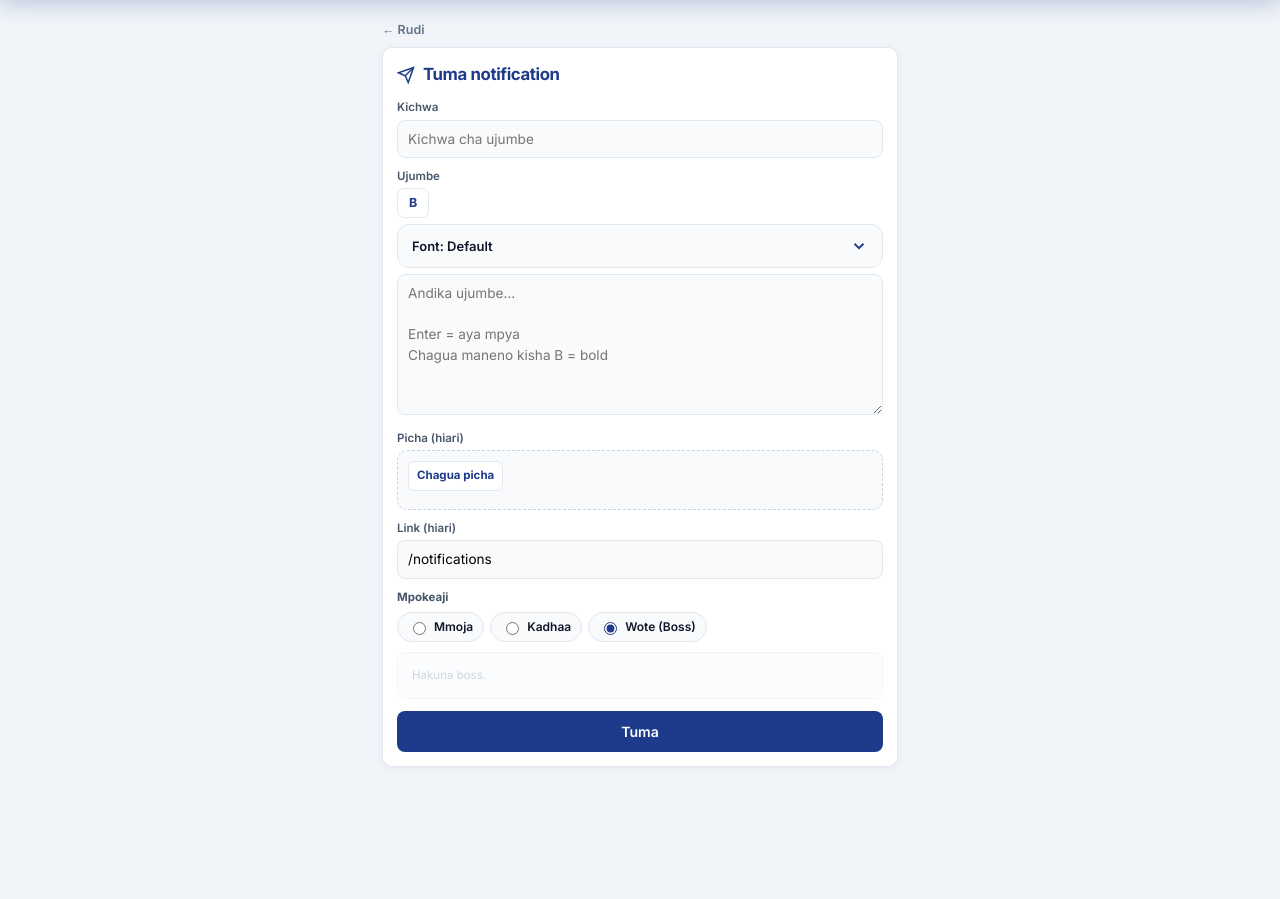
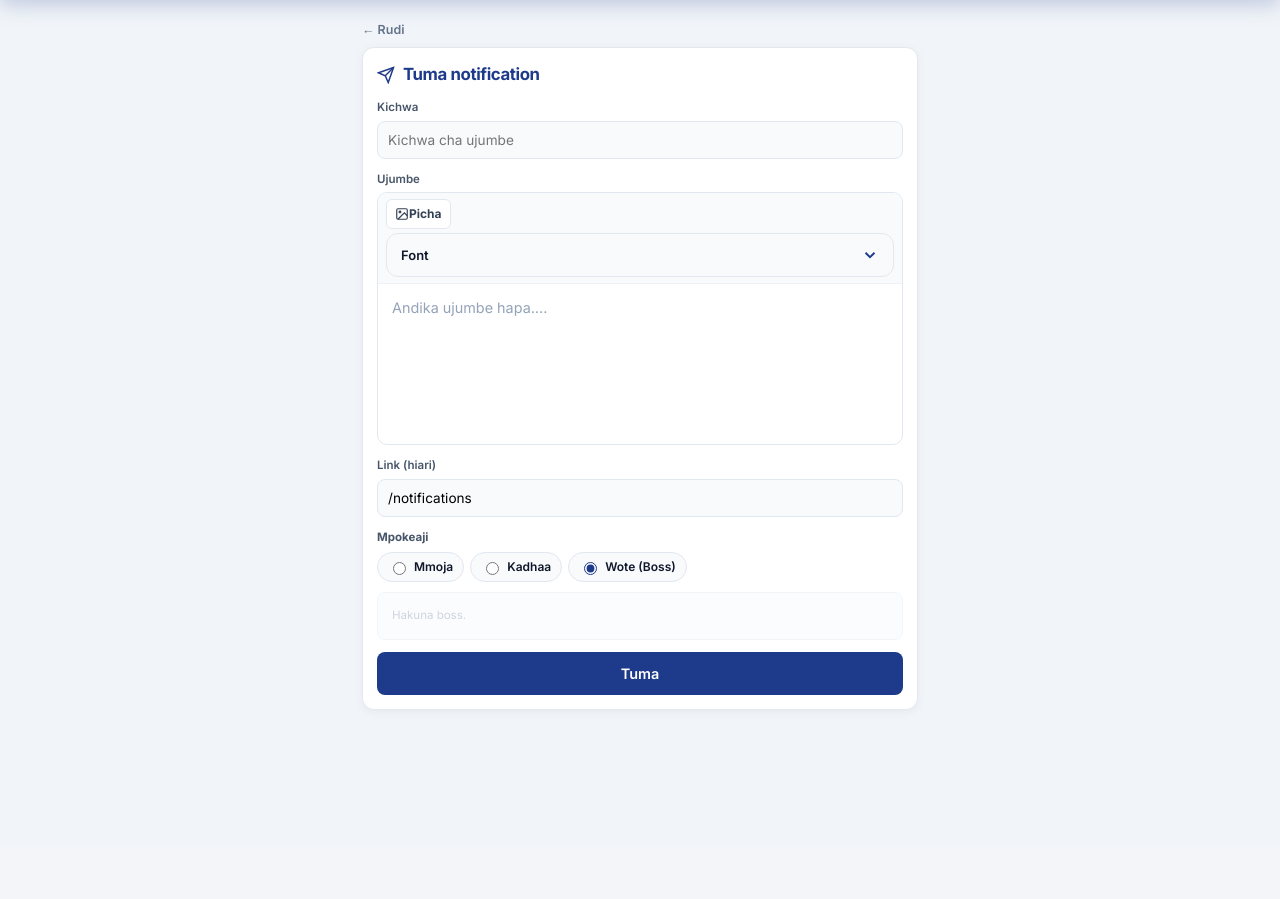
Before and after one commit to salimuhasani/nekeza, a Flask app: page /notifications/send in a window 1280 px wide. Shown: the part 65-964 px from the top of the page. After the commit the page ends 775 px from the top, so only its background shows below. Run offline with Flask 3, Linux system fonts and the light colour scheme; the visitor is signed in with stand-in values (Sample User, id 1); data comes from the database, SQL or seed files in the repository; data that the repository does not hold is empty; some libraries are stand-ins or nearby versions.

Commit message:
Update notifications_send.html

```diff
--- a/templates/notifications_send.html
+++ b/templates/notifications_send.html
@@ -2,52 +2,111 @@
 {% block title %}Tuma Notification · {{ app_name }}{% endblock %}
 {% block content %}
 <style>
-.ns-wrap { max-width: 520px; margin: 0 auto; padding: 0 2px 20px; }
+.ns-wrap { max-width: 560px; margin: 0 auto; padding: 0 2px 24px; }
 .ns-back {
   display: inline-flex; align-items: center; gap: 4px;
   font-size: 0.78rem; font-weight: 600; color: #64748b; text-decoration: none; margin-bottom: 8px;
 }
 .ns-back:hover { color: #1e3a8a; }
 .ns-card {
-  background: #fff; border: 1px solid #e2e8f0; border-radius: 10px;
-  padding: 14px; box-shadow: 0 2px 8px rgba(15,23,42,.05);
+  background: #fff; border: 1px solid #e2e8f0; border-radius: 12px;
+  padding: 14px; box-shadow: 0 2px 10px rgba(15,23,42,.05);
 }
 .ns-card h1 {
   margin: 0 0 12px; font-size: 1.05rem; font-weight: 700; color: #1e3a8a;
   display: flex; align-items: center; gap: 8px;
 }
 .ns-card h1 svg { width: 18px; height: 18px; }
-.field { margin-bottom: 10px; }
-.field label {
-  display: block; font-size: 0.72rem; font-weight: 600; color: #475569; margin-bottom: 3px;
+
+.field { margin-bottom: 12px; }
+.field > label {
+  display: block; font-size: 0.72rem; font-weight: 600; color: #475569; margin-bottom: 4px;
 }
 .field input[type="text"],
-.field input:not([type]),
-.field select,
-.field textarea {
+.field input:not([type="file"]):not([type="radio"]):not([type="checkbox"]),
+.field select {
   width: 100%; padding: 8px 10px; border: 1.5px solid #e2e8f0; border-radius: 8px;
-  font-size: 0.85rem; font-family: inherit; background: #f8fafc; outline: none; line-height: 1.5;
+  font-size: 0.85rem; background: #f8fafc; outline: none;
 }
-.field textarea { min-height: 110px; resize: vertical; white-space: pre-wrap; }
-.field input:focus, .field select:focus, .field textarea:focus {
-  border-color: #3b82f6; background: #fff;
+.field input:focus, .field select:focus { border-color: #3b82f6; background: #fff; }
+
+/* Editor */
+.editor-shell {
+  border: 1.5px solid #e2e8f0; border-radius: 10px; background: #fff; overflow: hidden;
+}
+.editor-bar {
+  display: flex; flex-wrap: wrap; gap: 4px; align-items: center;
+  padding: 6px 8px; border-bottom: 1px solid #eef2f7; background: #f8fafc;
+}
+.eb-btn {
+  display: inline-flex; align-items: center; justify-content: center;
+  height: 30px; min-width: 30px; padding: 0 8px;
+  border: 1px solid #e2e8f0; border-radius: 6px; background: #fff;
+  font-size: 0.75rem; font-weight: 700; color: #334155; cursor: pointer;
+}
+.eb-btn:hover { background: #eff6ff; border-color: #93c5fd; color: #1e3a8a; }
+.eb-btn svg { width: 14px; height: 14px; }
+.eb-select {
+  height: 30px; border: 1px solid #e2e8f0; border-radius: 6px;
+  font-size: 0.72rem; font-weight: 600; padding: 0 6px; background: #fff; color: #334155;
 }
 
-.toolbar {
-  display: flex; flex-wrap: wrap; gap: 6px; margin-bottom: 6px; align-items: center;
+.editor {
+  min-height: 160px; max-height: 360px; overflow-y: auto;
+  padding: 12px 14px; font-size: 0.9rem; line-height: 1.6; color: #0f172a;
+  outline: none; word-break: break-word;
 }
-.tb-btn {
+.editor:empty:before {
+  content: attr(data-placeholder); color: #94a3b8; pointer-events: none;
+}
+.editor img {
+  max-width: 100%; height: auto; border-radius: 6px; margin: 8px 0;
+  display: block; cursor: pointer;
+}
+.editor p { margin: 0 0 0.6em; }
+.editor strong, .editor b { font-weight: 800; }
+
+/* Floating toolbar on selection */
+.float-tb {
+  position: absolute; z-index: 5000;
+  display: none; align-items: center; gap: 2px;
+  padding: 4px; background: #0f172a; border-radius: 10px;
+  box-shadow: 0 8px 24px rgba(15,23,42,.28);
+}
+.float-tb.show { display: flex; }
+.float-tb button, .float-tb label {
   display: inline-flex; align-items: center; justify-content: center;
-  min-width: 32px; height: 30px; padding: 0 8px;
-  border: 1.5px solid #e2e8f0; border-radius: 7px;
-  background: #fff; font-size: 0.78rem; font-weight: 700; cursor: pointer; color: #1e3a8a;
+  width: 32px; height: 30px; border: 0; border-radius: 7px;
+  background: transparent; color: #fff; cursor: pointer; font-weight: 800; font-size: 13px;
 }
-.tb-btn:hover { background: #eff6ff; border-color: #93c5fd; }
-.tb-btn.active { background: #1e3a8a; color: #fff; border-color: #1e3a8a; }
-.tb-select {
-  height: 30px; padding: 0 8px; border: 1.5px solid #e2e8f0; border-radius: 7px;
-  font-size: 0.75rem; font-weight: 600; background: #fff; color: #334155;
+.float-tb button:hover, .float-tb label:hover { background: rgba(255,255,255,.15); }
+.float-tb input[type="color"] {
+  width: 22px; height: 22px; border: 0; padding: 0; background: none; cursor: pointer;
 }
+.float-tb .sep { width: 1px; height: 18px; background: rgba(255,255,255,.2); margin: 0 2px; }
+
+/* Crop modal */
+.crop-modal {
+  display: none; position: fixed; inset: 0; z-index: 6000;
+  background: rgba(15,23,42,.7); align-items: center; justify-content: center; padding: 16px;
+}
+.crop-modal.open { display: flex; }
+.crop-panel {
+  background: #fff; border-radius: 12px; width: min(480px, 100%);
+  padding: 12px; box-shadow: 0 20px 50px rgba(0,0,0,.3);
+}
+.crop-panel h3 { margin: 0 0 8px; font-size: 0.95rem; color: #1e3a8a; }
+.crop-stage { max-height: 300px; background: #0f172a; border-radius: 8px; overflow: hidden; }
+.crop-stage img { max-width: 100%; display: block; }
+.crop-controls { display: flex; flex-wrap: wrap; gap: 8px; margin-top: 10px; align-items: center; }
+.crop-controls label { font-size: 0.72rem; font-weight: 600; color: #64748b; }
+.crop-controls input[type=range] { flex: 1; min-width: 80px; }
+.crop-actions { display: flex; gap: 8px; margin-top: 10px; justify-content: flex-end; }
+.crop-actions button {
+  padding: 7px 14px; border-radius: 8px; font-size: 0.8rem; font-weight: 600; cursor: pointer; border: 0;
+}
+.crop-actions .cancel { background: #f1f5f9; color: #334155; }
+.crop-actions .ok { background: #1e3a8a; color: #fff; }
 
 .mode-label { font-weight: 700; font-size: 0.72rem; color: #475569; display: block; margin-bottom: 6px; }
 .mode-row { display: flex; gap: 6px; flex-wrap: wrap; margin-bottom: 10px; }
@@ -58,7 +117,7 @@
 }
 .mode-row input { accent-color: #1e3a8a; }
 .targets {
-  max-height: 160px; overflow: auto; border: 1px solid #e2e8f0; border-radius: 8px;
+  max-height: 150px; overflow: auto; border: 1px solid #e2e8f0; border-radius: 8px;
   padding: 6px; margin-bottom: 12px; background: #f8fafc;
 }
 .targets label {
@@ -69,39 +128,12 @@
 .targets.disabled { opacity: .45; pointer-events: none; }
 .targets .muted { color: #94a3b8; font-size: 0.72rem; }
 
-/* Image crop UI */
-.img-box {
-  border: 1.5px dashed #cbd5e1; border-radius: 10px; padding: 10px;
-  background: #f8fafc; margin-bottom: 10px;
-}
-.img-actions { display: flex; flex-wrap: wrap; gap: 6px; margin-bottom: 8px; }
-.img-actions .tb-btn { font-size: 0.72rem; }
-.crop-area {
-  display: none; max-height: 280px; overflow: hidden; background: #0f172a;
-  border-radius: 8px; margin-bottom: 8px;
-}
-.crop-area.active { display: block; }
-.crop-area img { display: block; max-width: 100%; }
-.preview-row {
-  display: none; align-items: center; gap: 10px; margin-top: 8px;
-}
-.preview-row.show { display: flex; }
-.preview-row img {
-  width: 72px; height: 72px; object-fit: cover; border-radius: 8px; border: 1px solid #e2e8f0;
-}
-.preview-row .meta { font-size: 0.72rem; color: #64748b; }
-.range-row {
-  display: none; gap: 8px; align-items: center; margin-top: 8px; flex-wrap: wrap;
-}
-.range-row.show { display: flex; }
-.range-row label { font-size: 0.7rem; font-weight: 600; color: #64748b; margin: 0; }
-.range-row input[type=range] { flex: 1; min-width: 100px; }
-
 .btn-submit {
-  width: 100%; padding: 10px; border: none; border-radius: 8px;
-  font-size: 0.88rem; font-weight: 600; background: #1e3a8a; color: #fff; cursor: pointer;
+  width: 100%; padding: 11px; border: none; border-radius: 8px;
+  font-size: 0.9rem; font-weight: 600; background: #1e3a8a; color: #fff; cursor: pointer;
 }
 .btn-submit:hover { background: #1e40af; }
+.hint-mini { font-size: 0.7rem; color: #94a3b8; margin: 4px 0 0; }
 </style>
 
 <div class="ns-wrap">
@@ -120,48 +152,26 @@
 
       <div class="field">
         <label>Ujumbe</label>
-        <div class="toolbar">
-          <button type="button" class="tb-btn" id="btnBold" title="Bold">B</button>
-          <select class="tb-select" id="fontSelect" name="style_font">
-            <option value="default">Font: Default</option>
-            <option value="serif">Serif</option>
-            <option value="georgia">Georgia</option>
-            <option value="mono">Mono</option>
-            <option value="roboto">Roboto</option>
-            <option value="cursive">Cursive</option>
+        <div class="editor-shell">
+          <div class="editor-bar">
+            <button type="button" class="eb-btn" id="btnInsertImg" title="Ingiza picha">
+              <svg viewBox="0 0 24 24" fill="none" stroke="currentColor" stroke-width="2"><rect x="3" y="3" width="18" height="18" rx="2"/><circle cx="8.5" cy="8.5" r="1.5"/><path d="M21 15l-5-5L5 21"/></svg>
+              Picha
+            </button>
+            <select class="eb-select" id="fontSelect" title="Font ya default">
+              <option value="">Font</option>
+              <option value="Inter, system-ui, sans-serif">Default</option>
+              <option value="Georgia, serif">Georgia</option>
+              <option value="Times New Roman, serif">Times</option>
+              <option value="ui-monospace, Consolas, monospace">Mono</option>
+              <option value="Roboto, Inter, sans-serif">Roboto</option>
             </select>
           </div>
-        <textarea name="body" id="bodyInput" required maxlength="2000" rows="6" placeholder="Andika ujumbe...&#10;&#10;Enter = aya mpya&#10;Chagua maneno kisha B = bold"></textarea>
+          <div class="editor" id="editor" contenteditable="true" data-placeholder="Andika ujumbe hapa…."></div>
         </div>
-
-      <div class="field">
-        <label>Picha (hiari)</label>
-        <div class="img-box">
-          <div class="img-actions">
-            <button type="button" class="tb-btn" id="btnPickImg">Chagua picha</button>
-            <button type="button" class="tb-btn" id="btnCrop" style="display:none">Crop</button>
-            <button type="button" class="tb-btn" id="btnClearImg" style="display:none">Ondoa</button>
-          </div>
-          <input type="file" id="imgFile" accept="image/*" style="display:none">
-          <input type="file" name="image" id="imgFinal" accept="image/*" style="display:none">
-          <div class="crop-area" id="cropArea">
-            <img id="cropImg" alt="">
-          </div>
-          <div class="range-row" id="sizeRow">
-            <label>Ukubwa</label>
-            <input type="range" id="sizeRange" min="40" max="100" value="85">
-            <span id="sizeLabel" style="font-size:0.7rem;font-weight:600;color:#64748b">85%</span>
-          </div>
-          <div class="range-row" id="qualityRow">
-            <label>Quality</label>
-            <input type="range" id="qualityRange" min="40" max="92" value="72">
-            <span id="qualityLabel" style="font-size:0.7rem;font-weight:600;color:#64748b">72</span>
-          </div>
-          <div class="preview-row" id="previewRow">
-            <img id="previewImg" alt="">
-            <div class="meta" id="previewMeta"></div>
-          </div>
-        </div>
+        <input type="hidden" name="body" id="bodyHidden">
+        <input type="hidden" name="style_font" id="styleFont" value="default">
+        <p class="hint-mini"></p>
       </div>
 
       <div class="field">
@@ -191,17 +201,57 @@
     </form>
   </div>
 </div>
+
+<!-- Floating selection toolbar -->
+<div class="float-tb" id="floatTb">
+  <button type="button" id="ftBold" title="Bold"><b>B</b></button>
+  <span class="sep"></span>
+  <label title="Rangi">
+    <input type="color" id="ftColor" value="#1e3a8a">
+  </label>
+  <button type="button" id="ftColorApply" title="Weka rangi">A</button>
+</div>
+
+<!-- Hidden file input + crop modal -->
+<input type="file" id="imgPick" accept="image/*" style="display:none">
+<div class="crop-modal" id="cropModal">
+  <div class="crop-panel">
+    <h3>Crop &amp; punguza picha</h3>
+    <div class="crop-stage"><img id="cropImg" alt=""></div>
+    <div class="crop-controls">
+      <label>Ukubwa</label>
+      <input type="range" id="sizeRange" min="30" max="100" value="80">
+      <span id="sizeLbl" style="font-size:0.72rem;font-weight:600;width:36px">80%</span>
+    </div>
+    <div class="crop-controls">
+      <label>Quality</label>
+      <input type="range" id="qRange" min="40" max="92" value="75">
+      <span id="qLbl" style="font-size:0.72rem;font-weight:600;width:28px">75</span>
+    </div>
+    <div class="crop-actions">
+      <button type="button" class="cancel" id="cropCancel">Ghairi</button>
+      <button type="button" class="ok" id="cropOk">Weka kwenye barua</button>
+    </div>
+  </div>
+</div>
 {% endblock %}
+
 {% block scripts %}
+<link rel="stylesheet" href="https://cdn.jsdelivr.net/npm/cropperjs@1.6.2/dist/cropper.min.css">
 <script src="https://cdn.jsdelivr.net/npm/cropperjs@1.6.2/dist/cropper.min.js"></script>
-<link rel="stylesheet" href="https://cdn.jsdelivr.net/npm/cropperjs@1.6.2/dist/cropper.min.css">
 <script>
 (function(){
-  /* recipients */
+  var editor = document.getElementById('editor');
+  var floatTb = document.getElementById('floatTb');
+  var bodyHidden = document.getElementById('bodyHidden');
+  var form = document.getElementById('notifyForm');
+  var savedRange = null;
+
+  /* ---------- recipients ---------- */
   var box = document.getElementById('targetsBox');
   var radios = document.querySelectorAll('input[name=mode]');
   var checks = document.querySelectorAll('.uid');
-  function sync(){
+  function syncMode(){
     var mode = (document.querySelector('input[name=mode]:checked')||{}).value || 'all';
     if (mode === 'all') {
       box.classList.add('disabled');
@@ -217,140 +267,197 @@
       }
     }
   }
-  radios.forEach(function(r){ r.addEventListener('change', sync); });
-  sync();
+  radios.forEach(function(r){ r.addEventListener('change', syncMode); });
+  syncMode();
 
-  /* Bold: wrap selection with ** */
-  var body = document.getElementById('bodyInput');
-  var btnBold = document.getElementById('btnBold');
-  btnBold.addEventListener('click', function(){
-    var start = body.selectionStart, end = body.selectionEnd;
-    var val = body.value;
-    if (start === end) {
-      var insert = '**bold**';
-      body.value = val.slice(0, start) + insert + val.slice(end);
-      body.focus();
-      body.setSelectionRange(start + 2, start + 6);
-    } else {
-      var selected = val.slice(start, end);
-      body.value = val.slice(0, start) + '**' + selected + '**' + val.slice(end);
-      body.focus();
-      body.setSelectionRange(start, end + 4);
+  /* ---------- selection helpers ---------- */
+  function getSel(){ return window.getSelection(); }
+  function saveSelection(){
+    var sel = getSel();
+    if (sel.rangeCount) savedRange = sel.getRangeAt(0).cloneRange();
   }
+  function restoreSelection(){
+    if (!savedRange) return;
+    var sel = getSel();
+    sel.removeAllRanges();
+    sel.addRange(savedRange);
+  }
+  function selectionInsideEditor(){
+    var sel = getSel();
+    if (!sel.rangeCount) return false;
+    var node = sel.anchorNode;
+    if (!node) return false;
+    if (node.nodeType === 3) node = node.parentNode;
+    return editor.contains(node);
+  }
+  function hasTextSelection(){
+    var sel = getSel();
+    return sel && !sel.isCollapsed && selectionInsideEditor() && (sel.toString() || '').length > 0;
+  }
+
+  function positionFloat(){
+    if (!hasTextSelection()) { floatTb.classList.remove('show'); return; }
+    var sel = getSel();
+    var range = sel.getRangeAt(0);
+    var rect = range.getBoundingClientRect();
+    if (!rect || (rect.width === 0 && rect.height === 0)) { floatTb.classList.remove('show'); return; }
+    saveSelection();
+    floatTb.classList.add('show');
+    var tbW = floatTb.offsetWidth || 100;
+    var left = rect.left + window.scrollX + (rect.width / 2) - (tbW / 2);
+    var top = rect.top + window.scrollY - 42;
+    if (top < window.scrollY + 8) top = rect.bottom + window.scrollY + 8;
+    left = Math.max(8, Math.min(left, window.scrollX + window.innerWidth - tbW - 8));
+    floatTb.style.left = left + 'px';
+    floatTb.style.top = top + 'px';
+  }
+
+  function hideFloat(){ floatTb.classList.remove('show'); }
+
+  document.addEventListener('selectionchange', function(){
+    if (hasTextSelection()) positionFloat();
+    else hideFloat();
+  });
+  document.addEventListener('mousedown', function(e){
+    if (floatTb.contains(e.target)) return;
+    // allow click on toolbar
+  });
+  document.addEventListener('scroll', function(){ if (floatTb.classList.contains('show')) positionFloat(); }, true);
+
+  /* Bold on selection only */
+  document.getElementById('ftBold').addEventListener('mousedown', function(e){
+    e.preventDefault();
+    restoreSelection();
+    document.execCommand('bold', false, null);
+    saveSelection();
+    positionFloat();
   });
 
-  /* Font live preview on textarea */
-  var fontSelect = document.getElementById('fontSelect');
-  var fontMap = {
-    default: 'inherit',
-    serif: 'Georgia, Times New Roman, serif',
-    georgia: 'Georgia, serif',
-    mono: 'ui-monospace, Consolas, monospace',
-    roboto: 'Roboto, Inter, system-ui, sans-serif',
-    cursive: 'Segoe Script, Comic Sans MS, cursive'
-  };
-  fontSelect.addEventListener('change', function(){
-    body.style.fontFamily = fontMap[fontSelect.value] || 'inherit';
+  /* Color on selection */
+  document.getElementById('ftColorApply').addEventListener('mousedown', function(e){
+    e.preventDefault();
+    restoreSelection();
+    var c = document.getElementById('ftColor').value;
+    document.execCommand('styleWithCSS', false, true);
+    document.execCommand('foreColor', false, c);
+    saveSelection();
+    positionFloat();
+  });
+  document.getElementById('ftColor').addEventListener('input', function(){
+    if (!hasTextSelection() && savedRange) restoreSelection();
+    if (!selectionInsideEditor()) return;
+    document.execCommand('styleWithCSS', false, true);
+    document.execCommand('foreColor', false, this.value);
   });
 
-  /* Image pick + crop + resize */
-  var btnPick = document.getElementById('btnPickImg');
-  var btnCrop = document.getElementById('btnCrop');
-  var btnClear = document.getElementById('btnClearImg');
-  var imgFile = document.getElementById('imgFile');
-  var imgFinal = document.getElementById('imgFinal');
-  var cropArea = document.getElementById('cropArea');
+  /* Font for whole editor default (selected text uses execCommand fontName) */
+  document.getElementById('fontSelect').addEventListener('change', function(){
+    var f = this.value;
+    if (!f) return;
+    document.getElementById('styleFont').value = 'default';
+    if (hasTextSelection() || savedRange) {
+      restoreSelection();
+      document.execCommand('fontName', false, f);
+    } else {
+      editor.style.fontFamily = f;
+    }
+    editor.focus();
+  });
+
+  /* ---------- Image insert with crop ---------- */
+  var imgPick = document.getElementById('imgPick');
+  var cropModal = document.getElementById('cropModal');
   var cropImg = document.getElementById('cropImg');
-  var sizeRow = document.getElementById('sizeRow');
-  var qualityRow = document.getElementById('qualityRow');
-  var sizeRange = document.getElementById('sizeRange');
-  var qualityRange = document.getElementById('qualityRange');
-  var sizeLabel = document.getElementById('sizeLabel');
-  var qualityLabel = document.getElementById('qualityLabel');
-  var previewRow = document.getElementById('previewRow');
-  var previewImg = document.getElementById('previewImg');
-  var previewMeta = document.getElementById('previewMeta');
   var cropper = null;
   var objectUrl = null;
 
-  btnPick.addEventListener('click', function(){ imgFile.click(); });
-  imgFile.addEventListener('change', function(){
-    var f = imgFile.files && imgFile.files[0];
+  document.getElementById('btnInsertImg').addEventListener('click', function(){
+    saveSelection();
+    imgPick.click();
+  });
+
+  imgPick.addEventListener('change', function(){
+    var f = imgPick.files && imgPick.files[0];
     if (!f) return;
     if (objectUrl) URL.revokeObjectURL(objectUrl);
     objectUrl = URL.createObjectURL(f);
     cropImg.src = objectUrl;
-    cropArea.classList.add('active');
-    btnCrop.style.display = '';
-    btnClear.style.display = '';
-    sizeRow.classList.add('show');
-    qualityRow.classList.add('show');
+    cropModal.classList.add('open');
     if (cropper) { cropper.destroy(); cropper = null; }
+    setTimeout(function(){
       cropper = new Cropper(cropImg, {
         viewMode: 1,
         autoCropArea: 0.9,
         responsive: true,
         background: false
       });
+    }, 50);
   });
 
-  sizeRange.addEventListener('input', function(){ sizeLabel.textContent = sizeRange.value + '%'; });
-  qualityRange.addEventListener('input', function(){ qualityLabel.textContent = qualityRange.value; });
+  document.getElementById('sizeRange').addEventListener('input', function(){
+    document.getElementById('sizeLbl').textContent = this.value + '%';
+  });
+  document.getElementById('qRange').addEventListener('input', function(){
+    document.getElementById('qLbl').textContent = this.value;
+  });
 
-  function exportCrop(){
+  document.getElementById('cropCancel').addEventListener('click', function(){
+    cropModal.classList.remove('open');
+    if (cropper) { cropper.destroy(); cropper = null; }
+    imgPick.value = '';
+  });
+
+  document.getElementById('cropOk').addEventListener('click', function(){
     if (!cropper) return;
-    var scale = parseInt(sizeRange.value, 10) / 100;
-    var q = parseInt(qualityRange.value, 10) / 100;
+    var scale = parseInt(document.getElementById('sizeRange').value, 10) / 100;
+    var q = parseInt(document.getElementById('qRange').value, 10) / 100;
     var canvas = cropper.getCroppedCanvas({
-      maxWidth: Math.round(1280 * scale),
-      maxHeight: Math.round(1280 * scale),
+      maxWidth: Math.round(1000 * scale),
+      maxHeight: Math.round(1000 * scale),
       imageSmoothingEnabled: true,
       imageSmoothingQuality: 'high'
     });
     if (!canvas) return;
-    canvas.toBlob(function(blob){
-      if (!blob) return;
-      var file = new File([blob], 'notify.jpg', { type: 'image/jpeg' });
-      var dt = new DataTransfer();
-      dt.items.add(file);
-      imgFinal.files = dt.files;
-      previewImg.src = URL.createObjectURL(blob);
-      previewMeta.textContent = (blob.size / 1024).toFixed(0) + ' KB · ' + canvas.width + '×' + canvas.height;
-      previewRow.classList.add('show');
-    }, 'image/jpeg', q);
+    var dataUrl = canvas.toDataURL('image/jpeg', q);
+    // insert at saved cursor / end
+    editor.focus();
+    restoreSelection();
+    // if selection was text, collapse to end of selection
+    var sel = getSel();
+    if (sel.rangeCount) {
+      var range = sel.getRangeAt(0);
+      range.collapse(false);
+      var img = document.createElement('img');
+      img.src = dataUrl;
+      img.alt = '';
+      range.insertNode(img);
+      // add line break after
+      var br = document.createElement('br');
+      if (img.nextSibling) img.parentNode.insertBefore(br, img.nextSibling);
+      else img.parentNode.appendChild(br);
+      range.setStartAfter(br);
+      range.collapse(true);
+      sel.removeAllRanges();
+      sel.addRange(range);
+    } else {
+      editor.innerHTML += '<img src="'+dataUrl+'" alt=""><br>';
     }
-
-  btnCrop.addEventListener('click', exportCrop);
-  sizeRange.addEventListener('change', function(){ if (cropper) exportCrop(); });
-  qualityRange.addEventListener('change', function(){ if (cropper) exportCrop(); });
-
-  btnClear.addEventListener('click', function(){
+    cropModal.classList.remove('open');
     if (cropper) { cropper.destroy(); cropper = null; }
-    if (objectUrl) { URL.revokeObjectURL(objectUrl); objectUrl = null; }
-    cropImg.src = '';
-    cropArea.classList.remove('active');
-    btnCrop.style.display = 'none';
-    btnClear.style.display = 'none';
-    sizeRow.classList.remove('show');
-    qualityRow.classList.remove('show');
-    previewRow.classList.remove('show');
-    imgFile.value = '';
-    imgFinal.value = '';
-    var dt = new DataTransfer();
-    imgFinal.files = dt.files;
+    imgPick.value = '';
+    hideFloat();
   });
 
-  /* ensure crop applied before submit if image selected but not cropped */
-  document.getElementById('notifyForm').addEventListener('submit', function(e){
-    if (cropper && (!imgFinal.files || !imgFinal.files.length)) {
+  /* ---------- submit: HTML body ---------- */
+  form.addEventListener('submit', function(e){
+    var html = editor.innerHTML.trim();
+    var text = (editor.innerText || '').trim();
+    if (!text && !editor.querySelector('img')) {
       e.preventDefault();
-      exportCrop();
-      setTimeout(function(){
-        if (imgFinal.files && imgFinal.files.length) {
-          document.getElementById('notifyForm').submit();
+      alert('Andika ujumbe.');
+      return;
     }
-      }, 350);
-    }
+    bodyHidden.value = html;
   });
 })();
 </script>
```
Lines whose indentation alone changed are shown as unchanged.
